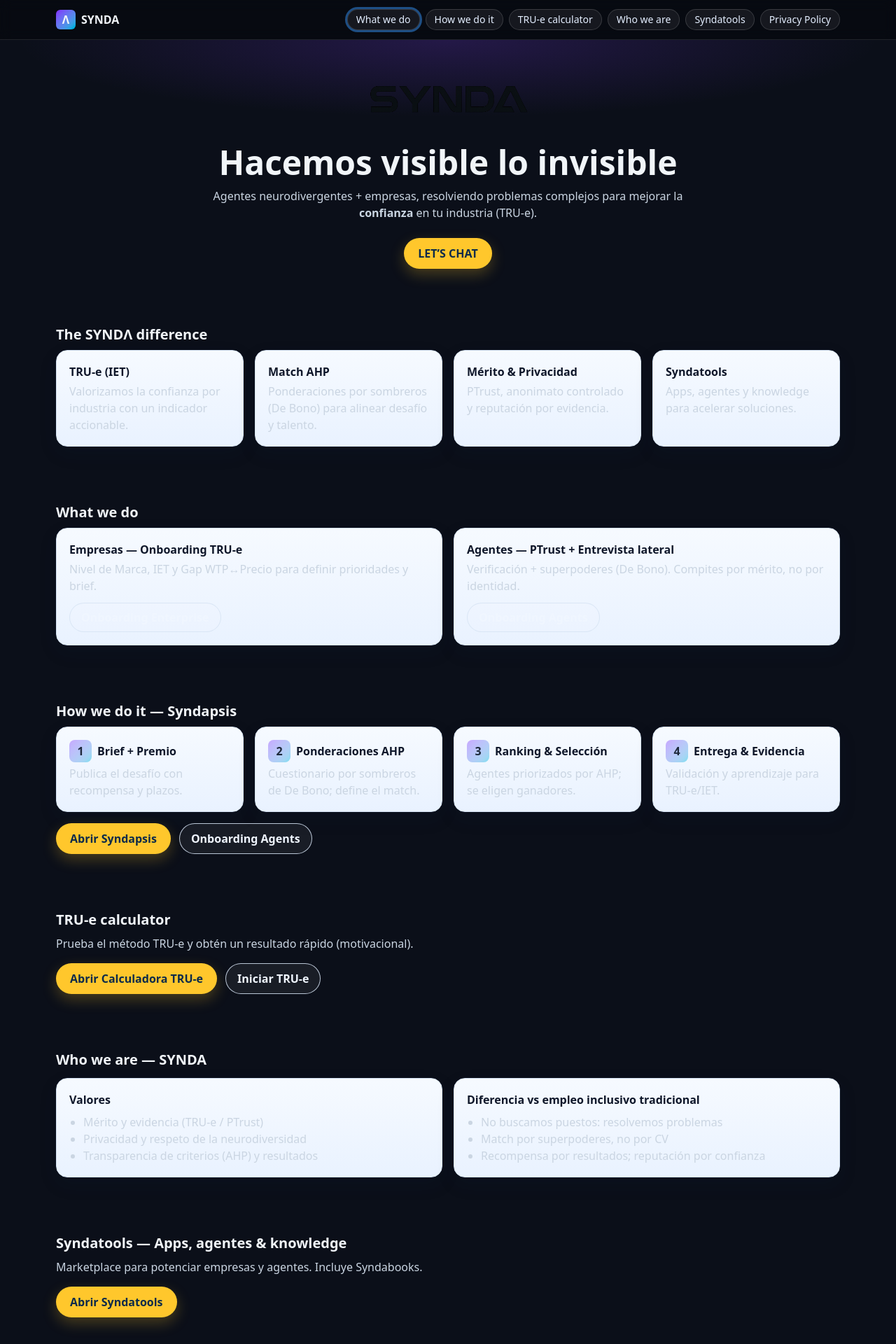
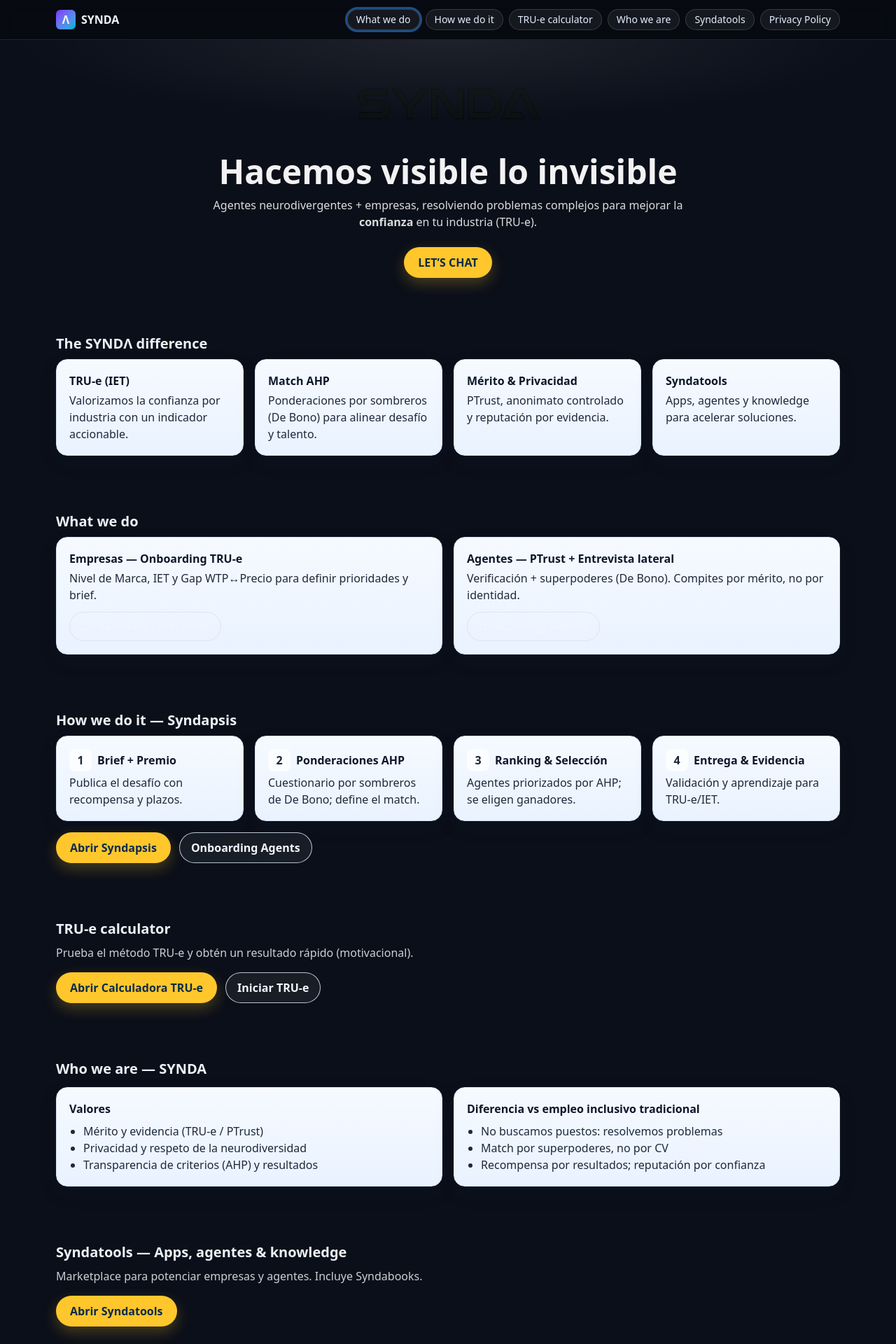
Before and after one commit to christopherrichardson25-SYNDA/syndaverse-dashboard, a Next.js app: page / in a window 1280 px wide. Shown: the top 1920 px of the page at 70% size. Built offline with nearby package versions, Linux system fonts and the light colour scheme.

Commit message:
Update page.tsx

```diff
--- a/app/page.tsx
+++ b/app/page.tsx
@@ -1,3 +1,4 @@
+// app/page.tsx
 import Image from "next/image";
 import Nav from "@/components/Nav";
 
@@ -15,35 +16,63 @@ export default function Home() {
     <>
       <Nav />
 
-      {/* HERO (look similar: hero grande con logo + claim + CTA chat) */}
+      {/* HERO */}
       <section className="relative">
-        <div className="pointer-events-none absolute inset-0 bg-[radial-gradient(80%_50%_at_50%_0%,rgba(124,58,237,.22),transparent_60%)]" />
+        <div className="pointer-events-none absolute inset-0 bg-[radial-gradient(80%_50%_at_50%_0%,rgba(255,255,255,.08),transparent_60%)]" />
         <div className="container-syn section text-center">
-          <Image src="/synda-logo.png" alt="SYNDA" width={260} height={76} priority className="mx-auto opacity-95" />
-          <h1 className="mt-6 text-3xl md:text-5xl font-bold">Hacemos visible lo invisible</h1>
-          <p className="mt-3 max-w-2xl mx-auto text-slate-300">
-            Agentes neurodivergentes + empresas, resolviendo problemas complejos para mejorar la <b>confianza</b> en tu industria (TRU-e).
+          <Image
+            src="/synda-logo.png"
+            alt="SYNDA"
+            width={300}
+            height={90}
+            priority
+            className="mx-auto"
+          />
+          <h1 className="mt-6 text-3xl md:text-5xl font-bold text-white/95">
+            Hacemos visible lo invisible
+          </h1>
+          <p className="mt-3 max-w-2xl mx-auto text-white/85">
+            Agentes neurodivergentes + empresas, resolviendo problemas complejos
+            para mejorar la <b>confianza</b> en tu industria (TRU-e).
           </p>
           <div className="mt-6 flex justify-center">
-            <a href="mailto:contact@syndaverse.com" className="btn btn-primary">LET’S CHAT</a>
+            <a href="mailto:contact@syndaverse.com" className="btn btn-primary">
+              LET’S CHAT
+            </a>
           </div>
         </div>
       </section>
 
-      {/* “The SYNDΛ difference” (tiles como ALPAL Difference) */}
+      {/* The SYNDΛ difference (tiles claras) */}
       <section className="container-syn section">
-        <h2 className="mb-2 text-xl font-semibold">The SYNDΛ difference</h2>
+        <h2 className="mb-2 text-xl font-semibold text-[var(--color-foreground)]">
+          The SYNDΛ difference
+        </h2>
         <div className="grid gap-4 md:grid-cols-4">
-          <DiffTile title="TRU-e (IET)" desc="Valorizamos la confianza por industria con un indicador accionable." />
-          <DiffTile title="Match AHP" desc="Ponderaciones por sombreros (De Bono) para alinear desafío y talento." />
-          <DiffTile title="Mérito & Privacidad" desc="PTrust, anonimato controlado y reputación por evidencia." />
-          <DiffTile title="Syndatools" desc="Apps, agentes y knowledge para acelerar soluciones." />
+          <DiffTile
+            title="TRU-e (IET)"
+            desc="Valorizamos la confianza por industria con un indicador accionable."
+          />
+          <DiffTile
+            title="Match AHP"
+            desc="Ponderaciones por sombreros (De Bono) para alinear desafío y talento."
+          />
+          <DiffTile
+            title="Mérito & Privacidad"
+            desc="PTrust, anonimato controlado y reputación por evidencia."
+          />
+          <DiffTile
+            title="Syndatools"
+            desc="Apps, agentes y knowledge para acelerar soluciones."
+          />
         </div>
       </section>
 
-      {/* WHAT WE DO (Agentes + Empresas, con CTAs a repos de onboarding) */}
+      {/* WHAT WE DO */}
       <section id="what" className="container-syn section">
-        <h2 className="mb-2 text-xl font-semibold">What we do</h2>
+        <h2 className="mb-2 text-xl font-semibold text-[var(--color-foreground)]">
+          What we do
+        </h2>
         <div className="grid gap-4 md:grid-cols-2">
           <Card
             title="Empresas — Onboarding TRU-e"
@@ -58,9 +87,11 @@ export default function Home() {
         </div>
       </section>
 
-      {/* HOW WE DO IT (Syndapsis) */}
+      {/* HOW WE DO IT — Syndapsis */}
       <section id="how" className="container-syn section">
-        <h2 className="mb-2 text-xl font-semibold">How we do it — Syndapsis</h2>
+        <h2 className="mb-2 text-xl font-semibold text-[var(--color-foreground)]">
+          How we do it — Syndapsis
+        </h2>
         <div className="grid gap-4 md:grid-cols-4">
           <Step n="1" title="Brief + Premio" desc="Publica el desafío con recompensa y plazos." />
           <Step n="2" title="Ponderaciones AHP" desc="Cuestionario por sombreros de De Bono; define el match." />
@@ -68,29 +99,41 @@ export default function Home() {
           <Step n="4" title="Entrega & Evidencia" desc="Validación y aprendizaje para TRU-e/IET." />
         </div>
         <div className="mt-4 flex flex-wrap gap-3">
-          <a className="btn btn-primary" href={REPOS.syndapsis} target="_blank" rel="noopener">Abrir Syndapsis</a>
-          <a className="btn btn-ghost" href={REPOS.onboardingAgents} target="_blank" rel="noopener">Onboarding Agents</a>
+          <a className="btn btn-primary" href={REPOS.syndapsis} target="_blank" rel="noopener">
+            Abrir Syndapsis
+          </a>
+          <a className="btn btn-ghost" href={REPOS.onboardingAgents} target="_blank" rel="noopener">
+            Onboarding Agents
+          </a>
         </div>
       </section>
 
-      {/* TRU-e CALCULATOR (CTA al repo/aplicación) */}
+      {/* TRU-e CALCULATOR */}
       <section id="calculator" className="container-syn section">
-        <h2 className="mb-2 text-xl font-semibold">TRU-e calculator</h2>
-        <p className="text-slate-300">Prueba el método TRU-e y obtén un resultado rápido (motivacional).</p>
+        <h2 className="mb-2 text-xl font-semibold text-[var(--color-foreground)]">
+          TRU-e calculator
+        </h2>
+        <p className="text-[var(--color-foreground)]/85">
+          Prueba el método TRU-e y obtén un resultado rápido (motivacional).
+        </p>
         <div className="mt-4 flex flex-wrap gap-3">
-          <a className="btn btn-primary" href={REPOS.truCalculator} target="_blank" rel="noopener">Abrir Calculadora TRU-e</a>
-          <a className="btn btn-ghost" href={REPOS.onboardingEnterprise} target="_blank" rel="noopener">Iniciar TRU-e</a>
+          <a className="btn btn-primary" href={REPOS.truCalculator} target="_blank" rel="noopener">
+            Abrir Calculadora TRU-e
+          </a>
+          <a className="btn btn-ghost" href={REPOS.onboardingEnterprise} target="_blank" rel="noopener">
+            Iniciar TRU-e
+          </a>
         </div>
-        {/* Si quieres embed local, luego creamos un componente y lo colocamos aquí */}
       </section>
 
-      {/* WHO WE ARE (valores + diferencia vs empleo inclusivo tradicional) */}
+      {/* WHO WE ARE */}
       <section id="who" className="container-syn section">
-        <h2 className="mb-3 text-xl font-semibold">Who we are — SYNDA</h2>
+        <h2 className="mb-3 text-xl font-semibold text-[var(--color-foreground)]">
+          Who we are — SYNDA
+        </h2>
         <div className="grid gap-4 md:grid-cols-2">
           <Card
             title="Valores"
-            desc=""
             list={[
               "Mérito y evidencia (TRU-e / PTrust)",
               "Privacidad y respeto de la neurodiversidad",
@@ -99,7 +142,6 @@ export default function Home() {
           />
           <Card
             title="Diferencia vs empleo inclusivo tradicional"
-            desc=""
             list={[
               "No buscamos puestos: resolvemos problemas",
               "Match por superpoderes, no por CV",
@@ -109,49 +151,80 @@ export default function Home() {
         </div>
       </section>
 
-      {/* SYNDATOOLS (Resources → Syndatools) */}
+      {/* SYNDATOOLS */}
       <section id="syndatools" className="container-syn section">
-        <h2 className="mb-2 text-xl font-semibold">Syndatools — Apps, agentes & knowledge</h2>
-        <p className="text-slate-300">Marketplace para potenciar empresas y agentes. Incluye Syndabooks.</p>
+        <h2 className="mb-2 text-xl font-semibold text-[var(--color-foreground)]">
+          Syndatools — Apps, agentes & knowledge
+        </h2>
+        <p className="text-[var(--color-foreground)]/85">
+          Marketplace para potenciar empresas y agentes. Incluye Syndabooks.
+        </p>
         <div className="mt-4">
-          <a className="btn btn-primary" href={REPOS.syndatools} target="_blank" rel="noopener">Abrir Syndatools</a>
+          <a className="btn btn-primary" href={REPOS.syndatools} target="_blank" rel="noopener">
+            Abrir Syndatools
+          </a>
         </div>
       </section>
 
       {/* PRIVACY + CHAT */}
       <section id="privacy" className="container-syn section">
-        <h2 className="mb-2 text-xl font-semibold">Privacy Policy</h2>
-        <p className="text-slate-300">Datos mínimos, cifrado y consentimiento explícito. Identidad de agentes protegida; se evalúa el mérito.</p>
-        <a href="mailto:contact@syndaverse.com" className="btn btn-primary mt-4">LET’S CHAT</a>
+        <h2 className="mb-2 text-xl font-semibold text-[var(--color-foreground)]">
+          Privacy Policy
+        </h2>
+        <p className="text-[var(--color-foreground)]/85">
+          Datos mínimos, cifrado y consentimiento explícito. Identidad de agentes protegida; se evalúa el mérito.
+        </p>
+        <a href="mailto:contact@syndaverse.com" className="btn btn-primary mt-4">
+          LET’S CHAT
+        </a>
       </section>
     </>
   );
 }
 
+/* ───── Subcomponentes ───── */
+
 function DiffTile({ title, desc }: { title: string; desc: string }) {
   return (
     <div className="card">
       <h3 className="font-semibold">{title}</h3>
-      <p className="mt-1 text-slate-300">{desc}</p>
+      <p className="mt-1">{desc}</p>
     </div>
   );
 }
+
 function Card({
-  title, desc, list, ctas,
-}: { title: string; desc?: string; list?: string[]; ctas?: { label: string; href: string }[] }) {
+  title,
+  desc,
+  list,
+  ctas,
+}: {
+  title: string;
+  desc?: string;
+  list?: string[];
+  ctas?: { label: string; href: string }[];
+}) {
   return (
     <div className="card">
       <h3 className="font-semibold">{title}</h3>
-      {desc && <p className="mt-1 text-slate-300">{desc}</p>}
+      {desc && <p className="mt-1">{desc}</p>}
       {list && (
-        <ul className="mt-2 list-disc pl-5 text-slate-300">
-          {list.map((it) => <li key={it}>{it}</li>)}
+        <ul className="mt-2 list-disc pl-5">
+          {list.map((it) => (
+            <li key={it}>{it}</li>
+          ))}
         </ul>
       )}
       {ctas && (
         <div className="mt-3 flex flex-wrap gap-2">
           {ctas.map((c) => (
-            <a key={c.label} className="btn btn-ghost" href={c.href} target="_blank" rel="noopener">
+            <a
+              key={c.label}
+              className="btn btn-ghost"
+              href={c.href}
+              target="_blank"
+              rel="noopener"
+            >
               {c.label}
             </a>
           ))}
@@ -160,14 +233,17 @@ function Card({
     </div>
   );
 }
+
 function Step({ n, title, desc }: { n: string; title: string; desc: string }) {
   return (
     <div className="card">
       <div className="flex items-center gap-2">
-        <span className="grid h-8 w-8 place-items-center rounded-lg bg-gradient-to-br from-violet-600/40 to-cyan-500/40 font-bold">{n}</span>
+        <span className="grid h-8 w-8 place-items-center rounded-lg bg-white/70 text-[var(--color-card-foreground)] font-bold">
+          {n}
+        </span>
         <h3 className="font-semibold">{title}</h3>
       </div>
-      <p className="mt-1 text-slate-300">{desc}</p>
+      <p className="mt-1">{desc}</p>
     </div>
   );
 }
```
